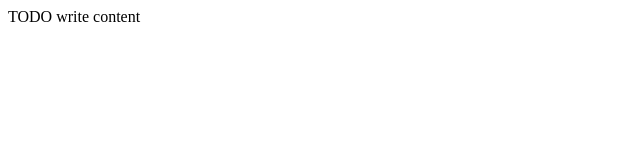
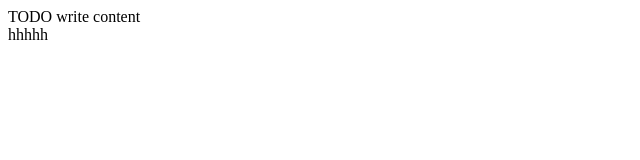
Before and after one commit to ednux1808/demooo, a plain HTML site: page web/index.html in a window 1280 px wide. Shown: the full height of the page, 0-640 px from the left. Drawn offline with Linux system fonts and the light colour scheme.

Commit message:
segunda version

```diff
--- a/web/index.html
+++ b/web/index.html
@@ -12,5 +12,7 @@
     </head>
     <body>
         <div>TODO write content</div>
+
+        <a>hhhhh</a>
     </body>
 </html>
```
